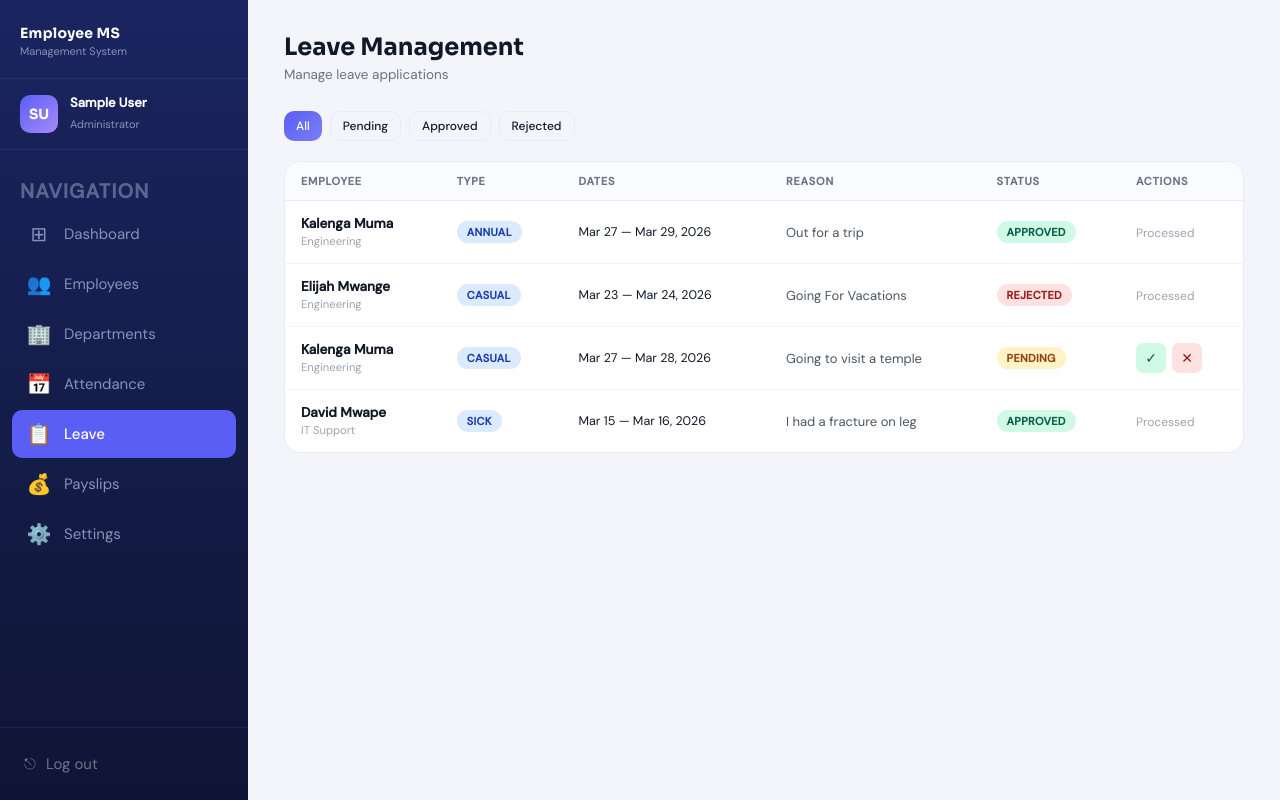
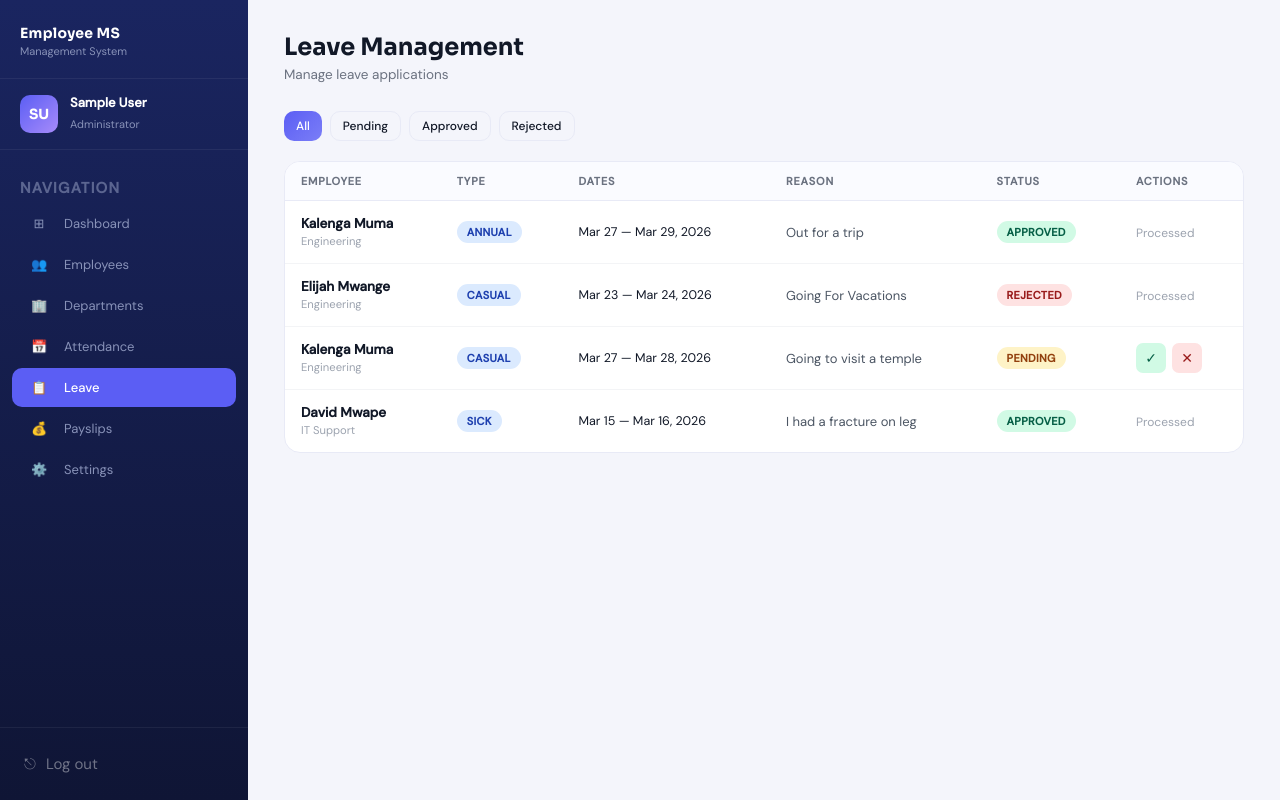
Before and after one commit to KITEndwe/employee-management-system, a PHP site: page /admin/leave.php in a window 1280 px wide. Run offline with PHP 8.4, Linux system fonts and the light colour scheme; the visitor is signed in with stand-in values (Sample User, id 1); data comes from the database, SQL or seed files in the repository.

Commit message:
fixed syntax errors

```diff
--- a/assets/css/dashboard.css
+++ b/assets/css/dashboard.css
@@ -1,7 +1,10 @@
 /* EMS Dashboard Shared Styles */
 @import url('https://fonts.googleapis.com/css2?family=Sora:wght@300;400;500;600;700&family=DM+Sans:wght@300;400;500&display=swap');
 
-*, *::before, *::after { box-sizing: border-box; margin: 0; padding: 0; }
+*, *::before, *::after {
+    box-sizing: border-box;
+     margin: 0; padding: 0;
+     }
 
 :root {
     --navy: #0f1535;
@@ -127,7 +130,7 @@ html, body {
 }
 
 .nav-label {
-    font-size: 20px;
+    font-size: 15px;
     font-weight: 600;
     color: rgba(136,146,184,0.6);
     letter-spacing: 1.2px;
@@ -143,7 +146,7 @@ html, body {
     border-radius: 10px;
     text-decoration: none;
     color: var(--text-muted);
-    font-size: 15px;
+    font-size: 13px;
     font-weight: 400;
     margin-bottom: 2px;
     transition: all 0.2s ease;
@@ -162,7 +165,7 @@ html, body {
 }
 
 .nav-item .nav-icon {
-    font-size: 20px; width: 30px;
+    font-size: 13px; width: 30px;
     text-align: center;
 }
 
```
